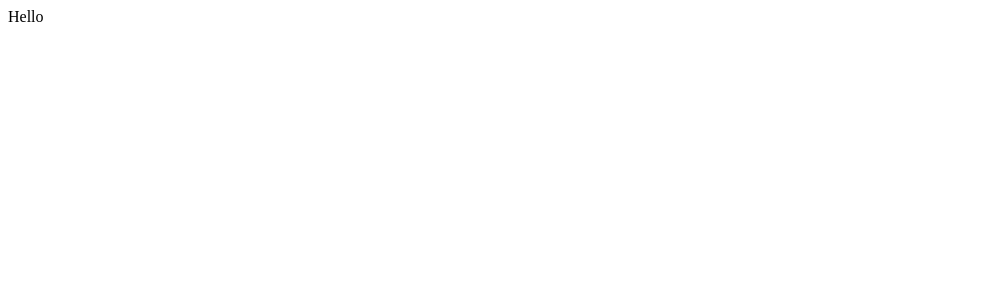
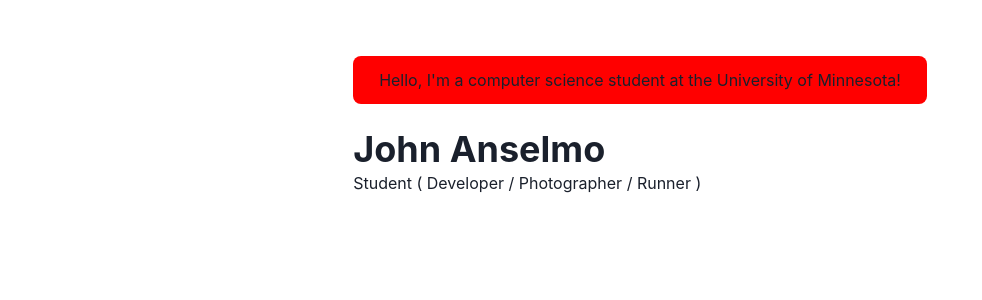
Before and after one commit to LeNPaul/Lagrange, a Next.js app: page / in a window 1280 px wide. Shown: the top 300 px of the page, without its empty margins (0-982 px from the left). Built offline with nearby package versions, Linux system fonts and the light colour scheme.

Commit message:
Base page

```diff
--- a/components/layouts/main.js
+++ b/components/layouts/main.js
@@ -1,9 +1,9 @@
 import Head from 'next/head'
-import {Box, Container} from "@chakra-uo/react"
+import { Box, Container } from "@chakra-ui/react"
 
 const Main = ({children, router}) => {
     return (
-        <Box as="main" pb={8}
+        <Box as="main" pb={8}>
             <Head>
                 <meta name="viewport" content="width=device-width, initial-scale=1"/>
                 <title>John Anselmo - Homepage</title>
--- /dev/null
+++ b/pages/_app.js
@@ -0,0 +1,14 @@
+import { ChakraProvider } from '@chakra-ui/react'
+import Layout from '../components/layouts/main'
+
+const Website = ({ Component, pageProps, router }) => {
+  return (
+    <ChakraProvider>
+    <Layout router={router}>
+    <Component {...pageProps} key={router.route}/>
+    </Layout>
+    </ChakraProvider>
+  )
+}
+
+export default Website
--- a/pages/index.js
+++ b/pages/index.js
@@ -1,6 +1,21 @@
+import { Container, Box, Heading } from '@chakra-ui/react'
+
 const Page = () => {
     return (
-        <div>Hello</div>
+        <Container>
+            <Box borderRadius="lg" bg="red" p={3} mb={6} align="center">
+                Hello, I&apos;m a computer science student at the University of Minnesota!
+            </Box>
+
+            <Box display={{md:'flex'}}>
+                <Box flexGrow={1}>
+                    <Heading as="h2" variant="page-title">
+                        John Anselmo
+                    </Heading>
+                    <p>Student ( Developer / Photographer / Runner )</p>
+                </Box>
+            </Box>
+        </Container>
     )
 }
 
```
